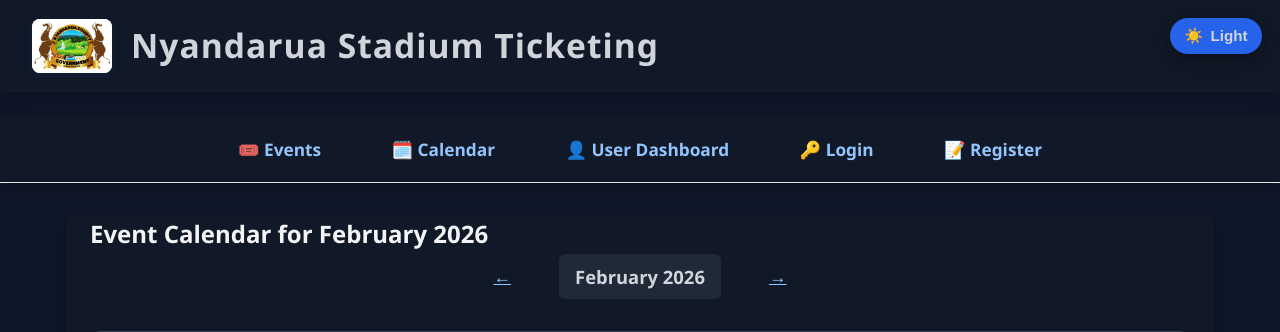
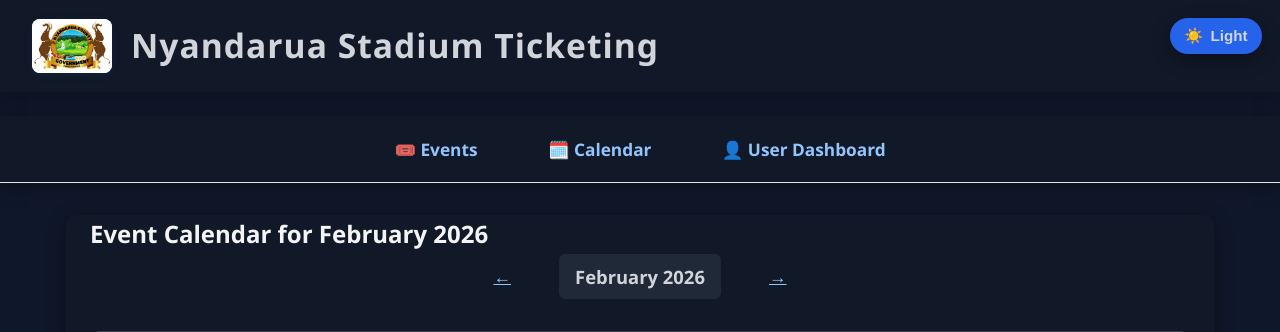
Before and after one commit to G-Andrew-N/stadium_ticketing, a Django app: page /events/calendar/ in a window 1280 px wide. Shown: the top 332 px of the page. Run offline with Django 5.2, Linux system fonts and the light colour scheme; data that the repository does not hold is empty.

Commit message:
Remove Login and Register menu options for authenticated users

```diff
--- a/events/templates/base.html
+++ b/events/templates/base.html
@@ -519,10 +519,7 @@
          {% else %}
              <a href="{% url 'user_dashboard' %}">👤 User Dashboard</a>
          {% endif %}
-         {% if not user.is_authenticated %}
-             <a href="{% url 'login' %}">🔑 Login</a>
-             <a href="{% url 'register' %}">📝 Register</a>
-         {% endif %}
+         {# Login and Register menu options removed #}
          <div class="mobile-menu-utils">
              {% if user.is_authenticated %}
                  <div class="mobile-profile-row">
```
